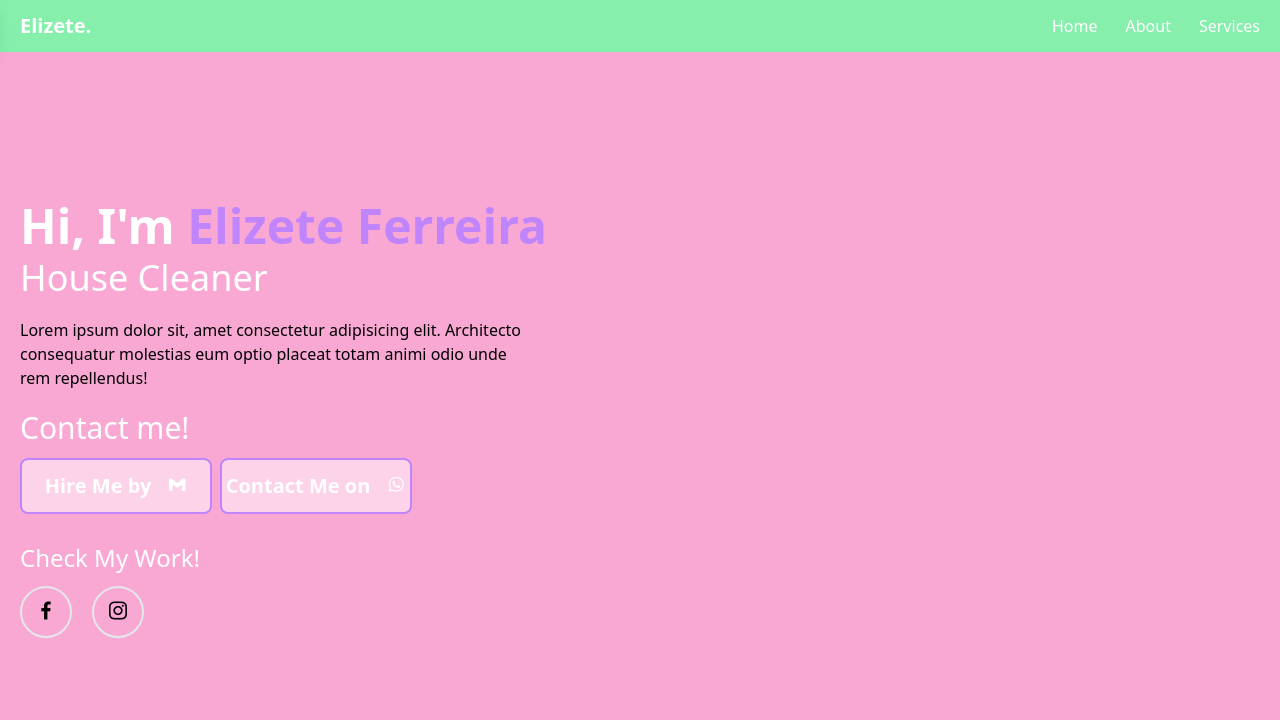
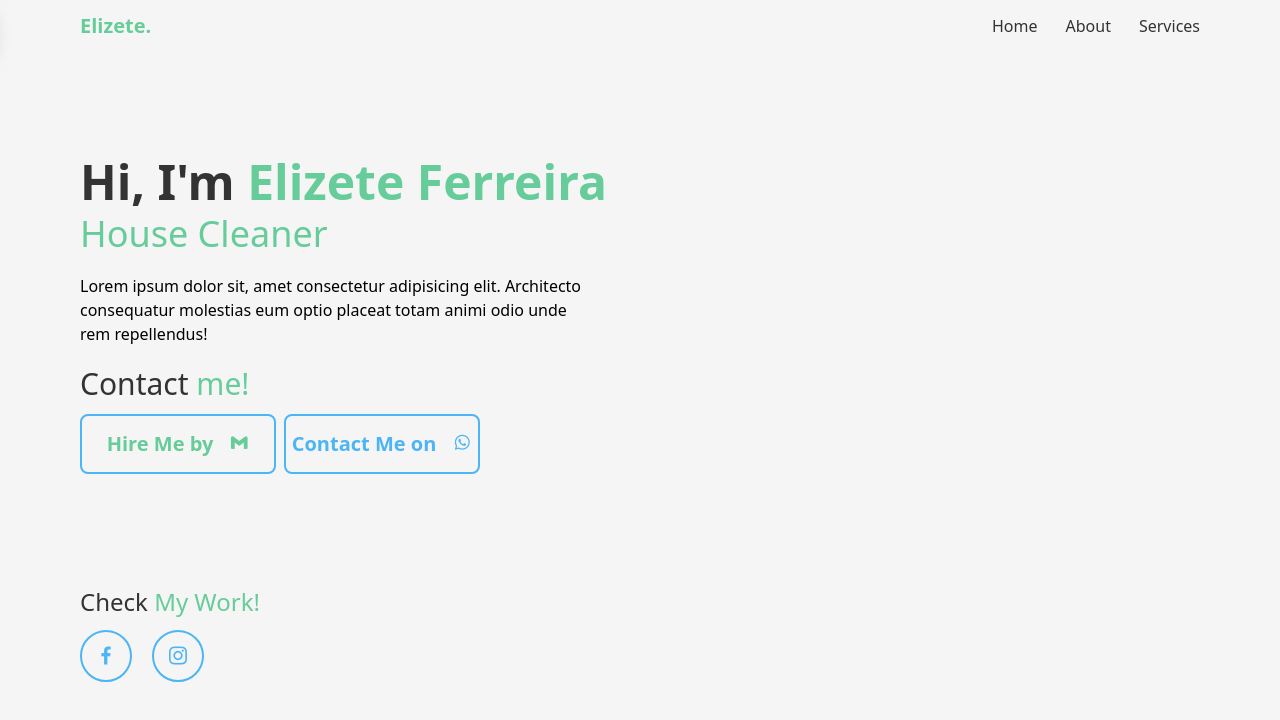
Before and after one commit to IbsonBarboza/house-cleaning, a website: page src/index.html in a window 1280 px wide. Drawn offline with nearby package versions, Linux system fonts and the light colour scheme.

Commit message:
home-finish

```diff
--- a/src/index.html
+++ b/src/index.html
@@ -12,29 +12,29 @@
 <body class="">
 
     <!--HEADER SECTION-->
-    <header class="bg-green-300 px-5 py-3 flex items-center justify-between fixed w-full">
-        <div class="text-xl font-semibold text-white">
-            <h2>Elizete.</h2>
+    <header class="bg-transparent px-5 md:px-20 py-3 flex items-center justify-between fixed w-full">
+        <div class="text-xl font-semibold text-textColor">
+            <h2 class="text-highlightText">Elizete.</h2>
         </div>
 
-        <div id="menuIcon" class="md:hidden text-2xl text-white bx bx-menu"></div>
+        <div id="menuIcon" class="md:hidden text-2xl text-textColor bx bx-menu"></div>
 
-        <nav class="z-10 md:flex gap-7 font-medium text-center text-white md:p-0 md:static md:items-center md:justify-end md:left-0 md:top-0 md:bg-transparent md:shadow-none absolute -left-full top-full w-full p-5 bg-blue-300 shadow-lg transition-all duration-500 ease-out">
+        <nav class="z-10 md:flex gap-7 font-medium text-center text-textColor md:p-0 md:static md:items-center md:justify-end md:left-0 md:top-0 md:bg-transparent md:shadow-none absolute -left-full top-full w-full p-5 bg-highlightText shadow-lg transition-all duration-500 ease-out">
             <a class="block" href="#">Home</a>
             <a class="block mt-5 md:mt-0" href="#">About</a>
             <a class="block mt-5 md:mt-0" href="#">Services</a>
 
-            <span class="-z-10 absolute -left-full top-0 w-full h-full p-5 bg-red-500 shadow-lg transition-all duration-500 ease-in-out"></span>
+            <span class="-z-10 absolute -left-full top-0 w-full h-full p-5 bg-bgNav shadow-lg transition-all duration-500 ease-in-out"></span>
         </nav>
     </header>
 
     <!--HOME SECTION-->
-    <section class="bg-pink-300 min-h-screen px-5 flex items-center">
+    <section class="bg-bgColor min-h-screen px-5 md:px-20 flex items-center">
 
         <!--Introduction-->
         <div class="text-center md:text-start">
-            <h1 class="text-5xl font-semibold text-white mb-2 pt-10">Hi, I'm <br class="md:hidden"><span class="text-purple-400">Elizete Ferreira</span></h1>
-            <h2 class="text-4xl font-medium text-white">
+            <h1 class="text-5xl font-semibold text-textColor mb-2 pt-10">Hi, I'm <br class="md:hidden"><span class="text-highlightText">Elizete Ferreira</span></h1>
+            <h2 class="text-4xl font-medium text-highlightText">
                 House Cleaner
             </h2>
             <p class="my-5 md:max-w-lg">
@@ -43,25 +43,46 @@
 
             <!--Hire Me Buttons-->
             <div>
-                <h2 class="text-3xl font-medium text-white mb-3">Contact me!</h2>
+                <h2 class="text-3xl font-medium text-textColor mb-3">Contact <span class="text-highlightText">me!</span></h2>
                 <div class="flex flex-col md:flex-row gap-2">
-                    <button class="flex items-center justify-center gap-4 border-2 text-white font-bold text-xl border-purple-400 bg-white/50 h-12 md:h-14 md:w-48 rounded-lg">
+
+                    <div class="border-2 border-buttColor rounded-lg relative z-10 overflow-hidden">
+                        <button class="before:absolute before:top-0 before:right-0 hover:before:w-full before:bg-bgButtons before:w-0 before:h-full before:-z-10 before:transition-all before:duration-500 hover:text-buttColor transition-all duration-700
+                        flex items-center justify-center gap-4  text-highlightText font-bold text-xl bg-transparent h-12 w-full md:h-14 md:w-48">
                             Hire Me by
                             <span><i class='bx bxl-gmail'></i></span>
                         </button>
-                    <button class="flex items-center justify-center gap-4 border-2 text-white font-bold text-xl border-purple-400 bg-white/50 h-12 md:h-14 md:w-48 rounded-lg">
+                    </div>
+
+                    <div class="border-2 border-buttColor rounded-lg relative z-10 overflow-hidden">
+                        <button class="before:absolute before:top-0 before:left-0 hover:before:w-full before:bg-bgButtons before:w-0 before:h-full before:-z-10 before:transition-all before:duration-500 hover:text-highlightText transition-all duration-700
+                        flex items-center justify-center gap-4  text-buttColor font-bold text-xl bg-transparent h-12 w-full md:h-14 md:w-48">
                             Contact Me on
                             <span><i class='bx bxl-whatsapp' ></i></span>
                         </button>
                     </div>
+
+                </div>
             </div>
 
             <!--Social Media-->
-            <div class="mt-7">
-                <h2 class="text-2xl font-medium text-white mb-3">Check My Work!</h2>
+            <div class="mt-7 md:mt-28">
+                <h2 class="text-2xl font-medium text-textColor mb-3">Check <span class="text-highlightText">My Work!</span></h2>
+
                 <div class="flex gap-5 justify-center md:justify-start">
-                    <div class="border-2 rounded-full text-2xl px-3 py-2"><a href="#"><i class='bx bxl-facebook'></i></a></div>
-                    <div class="border-2 rounded-full text-2xl px-3 py-2"><a href="#"><i class='bx bxl-instagram' ></i></a></div>
+
+                    <div class="relative z-10 overflow-hidden border-2 border-buttColor text-buttColor hover:text-bgColor transition-all duration-700 rounded-full">
+                        <button class="before:absolute before:top-0 before:left-0 hover:before:w-full before:bg-buttColor before:w-0 before:h-full before:-z-10 before:transition-all before:duration-500 flex">
+                            <a class="text-2xl px-3 py-2  bx bxl-facebook" href="#"></a>
+                        </button>
+                    </div>
+
+                    <div class="relative z-10 overflow-hidden border-2 border-buttColor text-buttColor hover:text-bgColor transition-all duration-700 rounded-full">
+                        <button class="before:absolute before:top-0 before:left-0 hover:before:w-full before:bg-buttColor before:w-0 before:h-full before:-z-10 before:transition-all before:duration-500 flex">
+                            <a class="text-2xl px-3 py-2 bx bxl-instagram" href="#"></a>
+                        </button>
+                    </div>
+
                 </div>
             </div>
         </div>
--- a/tailwind.config.js
+++ b/tailwind.config.js
@@ -2,7 +2,16 @@
 module.exports = {
   content: ["./src/*.{html,js}"],
   theme: {
-    extend: {},
+    extend: {
+      colors: {
+        bgColor: '#f5f5f5',
+        bgNav: '#e0e0e0',
+        textColor: '#333333',
+        buttColor: '#4cb5f5',
+        highlightText: '#66cc99',
+        bgButtons: '#d8f3e5',
+      },
+    },
   },
   plugins: [],
 }
```
Also changed, not shown: src/output.css. Lines whose indentation alone changed are shown as unchanged.
